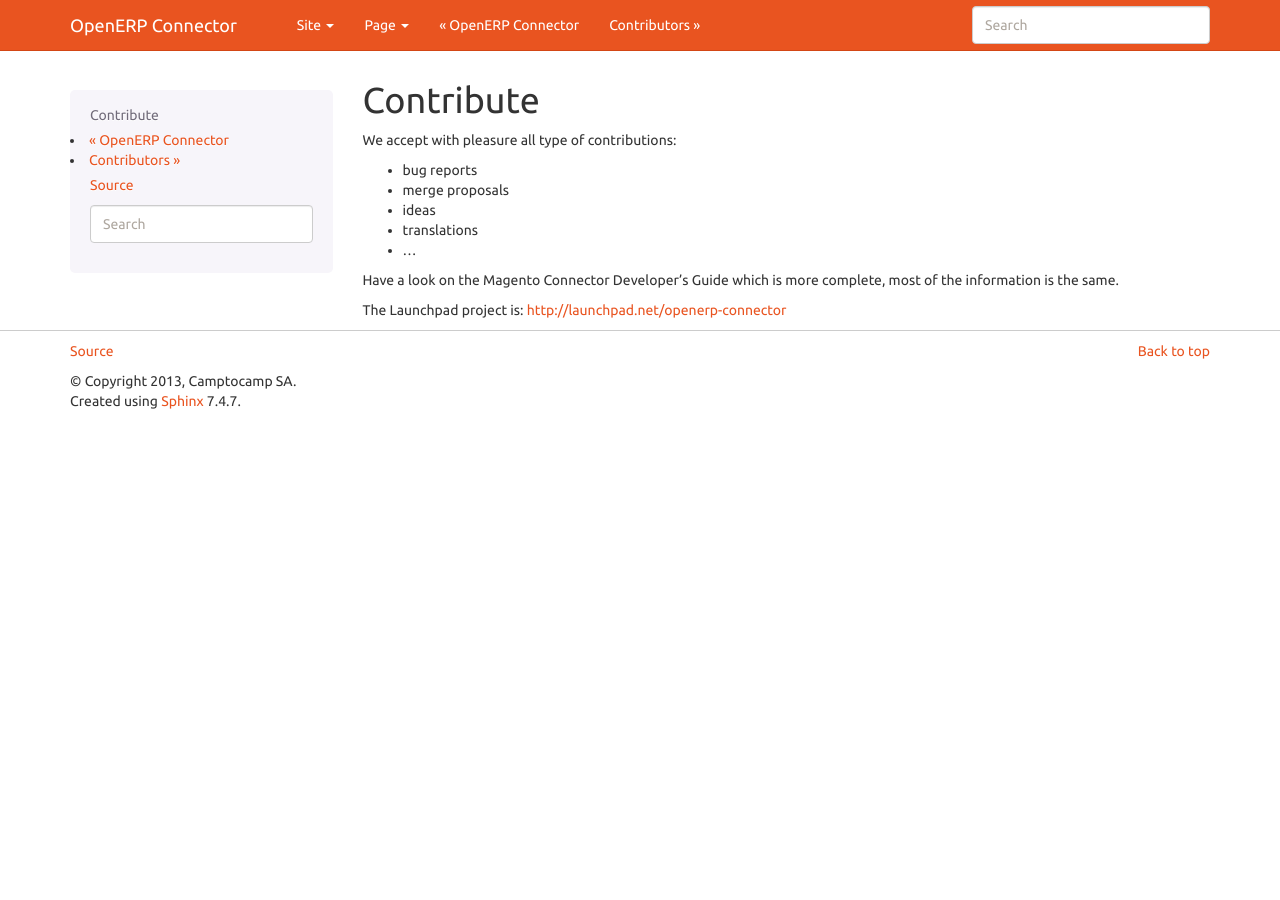
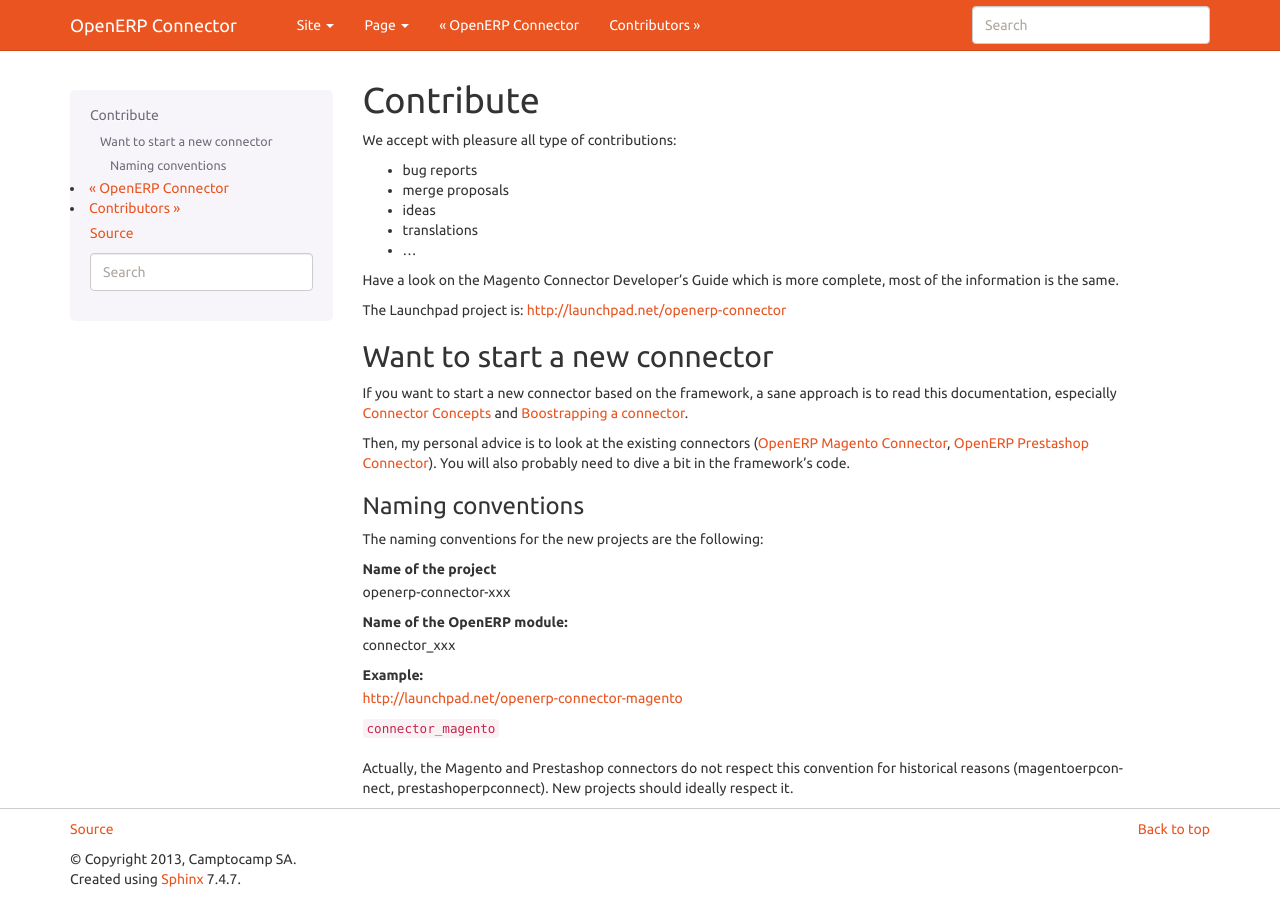
Before and after one commit to westlyou/connector-1, a Sphinx documentation site: the page built from doc/project/contribute.rst, in a window 1280 px wide. Built offline with Sphinx 7.4.7, drawn with Linux system fonts in a browser that asks for light colours.

Commit message:
[CHG] doc: changed urls, added a naming conventions topic

```diff
--- a/doc/conf.py
+++ b/doc/conf.py
@@ -294,5 +294,5 @@ intersphinx_mapping = {
     'http://docs.python.org/': None,
     'openerpweb': ('https://doc.openerp.com/trunk/web/', None),
     'openerpdev': ('https://doc.openerp.com/trunk/server/', None),
-    'magentoerpconnect': ('http://localhost:8001', None),
+    'connectormagento': ('http://www.openerp-magento-connector.com', None),
 }
--- a/doc/guides/concepts.rst
+++ b/doc/guides/concepts.rst
@@ -8,12 +8,12 @@ The framework to develop connectors is decoupled in small pieces of
 codes interacting together. Each of them can be used or not in an
 implementation.
 
-An example of implementation is Magentoerpconnect_.
+An example of implementation is the `OpenERP Magento Connector`_.
 
 This document describes them from a high-level point of view and gives
 pointers to more concrete 'how-to' or small tutorials.
 
-.. _Magentoerpconnect: http://code.launchpad.net/magentoerpconnect
+.. _`OpenERP Magento Connector`: http://www.openerp-magento-connector.com
 
 ******
 Events
--- a/doc/project/contribute.rst
+++ b/doc/project/contribute.rst
@@ -13,7 +13,44 @@ We accept with pleasure all type of contributions:
 * ...
 
 Have a look on the :ref:`Magento Connector Developer's Guide
-<magentoerpconnect:contribute>` which is more complete, most of the
+<connectormagento:contribute>` which is more complete, most of the
 information is the same.
 
 The Launchpad project is: http://launchpad.net/openerp-connector
+
+*****************************
+Want to start a new connector
+*****************************
+
+If you want to start a new connector based on the framework,
+a sane approach is to read this documentation, especially
+:ref:`concepts` and :ref:`bootstrap-connector`.
+
+Then, my personal advice is to look at the existing connectors (`OpenERP
+Magento Connector`_, `OpenERP Prestashop Connector`_). You will also probably
+need to dive a bit in the framework's code.
+
+.. _naming-convention:
+
+Naming conventions
+==================
+
+The naming conventions for the new projects are the following:
+
+Name of the project
+    openerp-connector-xxx
+
+Name of the OpenERP module:
+    connector_xxx
+
+Example:
+    http://launchpad.net/openerp-connector-magento
+
+    ``connector_magento``
+
+Actually, the Magento and Prestashop connectors do not respect this convention
+for historical reasons (magentoerpconnect, prestashoperpconnect).
+New projects should ideally respect it.
+
+.. _`OpenERP Magento Connector`: https://code.launchpad.net/openerp-connector-magento
+.. _`OpenERP Prestashop Connector`: https://code.launchpad.net/prestashoperpconnect
--- a/doc/project/roadmap.rst
+++ b/doc/project/roadmap.rst
@@ -8,7 +8,7 @@ Here is a list of things we may agree to merge.
 
 * Queue: use PostgreSQL `notify` for direct enqueue of jobs
 
-  Prototype on https://code.launchpad.net/~magentoerpconnect-core-editors/magentoerpconnect/7.0-prototype-multi-worker-notify/+merge/147387
+  Experimental branch: lp:~openerp-connector-core-editors/openerp-connector/7.0-connector-pg-notify-listen-experimental
 
 * Add facilities to parse the errors from the jobs so we can replace it
   by more contextual and helpful errors.
```
Also changed, not shown: doc/guides/bootstrap_connector.rst (+6 -6 lines).
